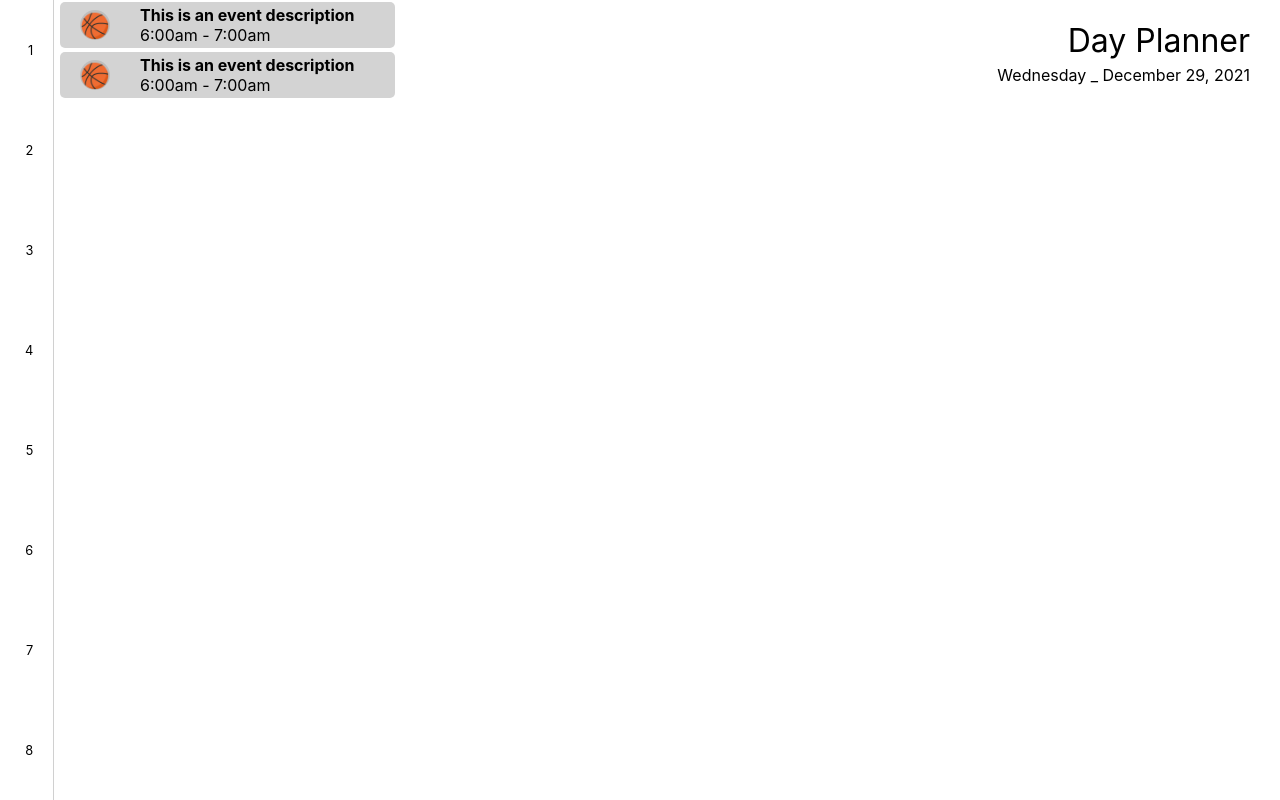
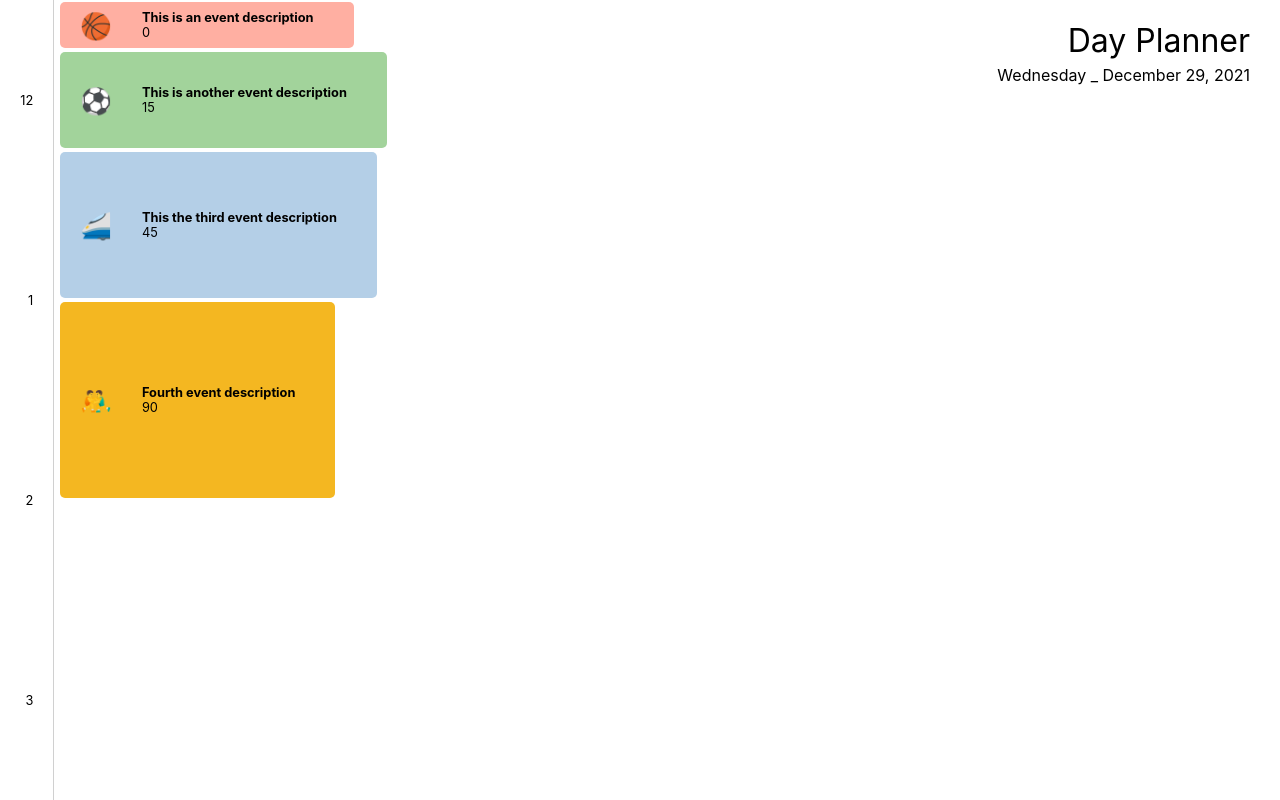
Before and after one commit to intrvertmichael/dayplanner, a Next.js app: page / in a window 1280 px wide. Shown: the top 800 px of the page. Built offline with nearby package versions, Linux system fonts and the light colour scheme.

Commit message:
displaying events on timeline

```diff
--- a/components/Event/index.tsx
+++ b/components/Event/index.tsx
@@ -1,24 +1,37 @@
 import styles from '../../styles/Event.module.css'
 
-interface Props {
+interface DayEvent {
+	id: number
+	label: string
+	icon: string
+	startTime: number
+	length: number
 	color: string
 }
 
-const Event = (Props: Props) => {
-	const { color } = Props
+interface Props {
+	key: number
+	eventDetails: DayEvent
+}
 
-	let classes = `${styles.wrapper} `
-	if (color === 'green') classes += ` ${styles.green}`
-	if (color === 'yellow') classes += ` ${styles.yellow}`
+const Event = ({ eventDetails }: Props) => {
+	const eventStyles = {
+		backgroundColor: eventDetails.color,
+	}
+
+	const position = {
+		top: Math.round(eventDetails.startTime * 3.3333),
+		height: Math.round(eventDetails.length * 3.3333),
+	}
 
 	return (
-		<div className={classes}>
-			<div className={styles.event}>
-				<div className={styles.icon}>🏀</div>
+		<div style={position} className={styles.wrapper}>
+			<div style={eventStyles} className={styles.event}>
+				<div className={styles.icon}> {eventDetails.icon} </div>
 
 				<div className={styles.description}>
-					<div className={styles.title}>This is an event description</div>
-					<div className={styles.time}> 6:00am - 7:00am </div>
+					<div className={styles.title}> {eventDetails.label} </div>
+					<div className={styles.time}> {eventDetails.startTime} </div>
 				</div>
 			</div>
 		</div>
--- a/components/Timeline/index.tsx
+++ b/components/Timeline/index.tsx
@@ -1,17 +1,65 @@
 import React from 'react'
 import styles from '../../styles/Timeline.module.css'
 
+import Event from '../Event'
+
 const Timeline = () => {
-	let labels = []
-	for (let i = 1; i <= 12; i++) {
-		labels.push(<li key={i}>{i}</li>)
+	interface DayEvent {
+		id: number
+		label: string
+		icon: string
+		startTime: number
+		length: number
+		color: string
 	}
 
+	const db: DayEvent[] = [
+		{
+			id: 1,
+			label: 'This is an event description',
+			icon: '🏀',
+			startTime: 0, // in minutes
+			length: 15,
+			color: '#FFAFA2', // red
+		},
+		{
+			id: 2,
+			label: 'This is another event description',
+			icon: '⚽️',
+			startTime: 15,
+			length: 30,
+			color: '#A2D39B', // green
+		},
+		{
+			id: 3,
+			label: 'This the third event description',
+			icon: '🚄',
+			startTime: 45,
+			length: 45,
+			color: '#B4CFE7', // blue
+		},
+		{
+			id: 4,
+			label: 'Fourth event description',
+			icon: '🤼‍♂️',
+			startTime: 90,
+			length: 60,
+			color: '#F4B721', // yellow
+		},
+	]
+
+	let labels = [<li key={12}>{12}</li>]
+	for (let i = 1; i <= 12; i++) labels.push(<li key={'am' + i}> {i} </li>)
+	for (let i = 1; i <= 11; i++) labels.push(<li key={'pm' + i}> {i} </li>)
+
 	return (
-		<ul className={styles.timeline}>
-			{labels}
-			{labels}
-		</ul>
+		<>
+			<ul className={styles.timeline}>{labels}</ul>
+
+			{db.map((eventDetails, key) => (
+				<Event key={key} eventDetails={eventDetails} />
+			))}
+		</>
 	)
 }
 
--- a/pages/index.tsx
+++ b/pages/index.tsx
@@ -3,15 +3,12 @@ import styles from '../styles/Home.module.css'
 
 import Timeline from '../components/Timeline'
 import Intro from '../components/Intro'
-import Event from '../components/Event'
 
 const Home: NextPage = () => {
 	return (
 		<div className={styles.container}>
 			<Intro />
 			<Timeline />
-			<Event color='green' />
-			<Event color='yellow' />
 		</div>
 	)
 }
--- a/styles/Event.module.css
+++ b/styles/Event.module.css
@@ -1,19 +1,29 @@
 .wrapper {
-	padding: 2px 0px;
-	box-sizing: border-box;
 	display: block;
 	position: absolute;
 	left: 60px;
+	padding: 2px 0px;
+	box-sizing: border-box;
+
+	/* 15 min intervals */
+	/* height: 50px; */
+
+	/* 30 min intervals */
+	height: 100px;
+
+	/* 1 hour intervals */
+	/* height: 200px; */
 }
 
 .event {
-	box-sizing: border-box;
-	padding: 10px 40px 10px 20px;
-	height: 46px;
 	display: flex;
 	align-items: center;
 	border-radius: 5px;
 	background: lightgray;
+	height: 100%;
+	font-size: 0.8em;
+	box-sizing: border-box;
+	padding: 5px 40px 5px 20px;
 }
 
 .green {
@@ -21,18 +31,14 @@
 }
 
 .yellow {
-	top: 50px;
+	top: 100px;
 }
 
 .icon {
-	width: 30px;
-	height: 30px;
 	display: flex;
 	align-items: center;
-	font-size: 1.5em;
 	justify-content: center;
-	background: rgba(0, 0, 0, 0.1);
-	border-radius: 50%;
+	font-size: 2em;
 	margin-right: 30px;
 }
 
--- a/styles/Timeline.module.css
+++ b/styles/Timeline.module.css
@@ -11,7 +11,7 @@
 }
 
 .timeline li {
-	height: 100px;
+	height: 200px;
 	padding: 0px 20px;
 	box-sizing: border-box;
 	display: flex;
```
